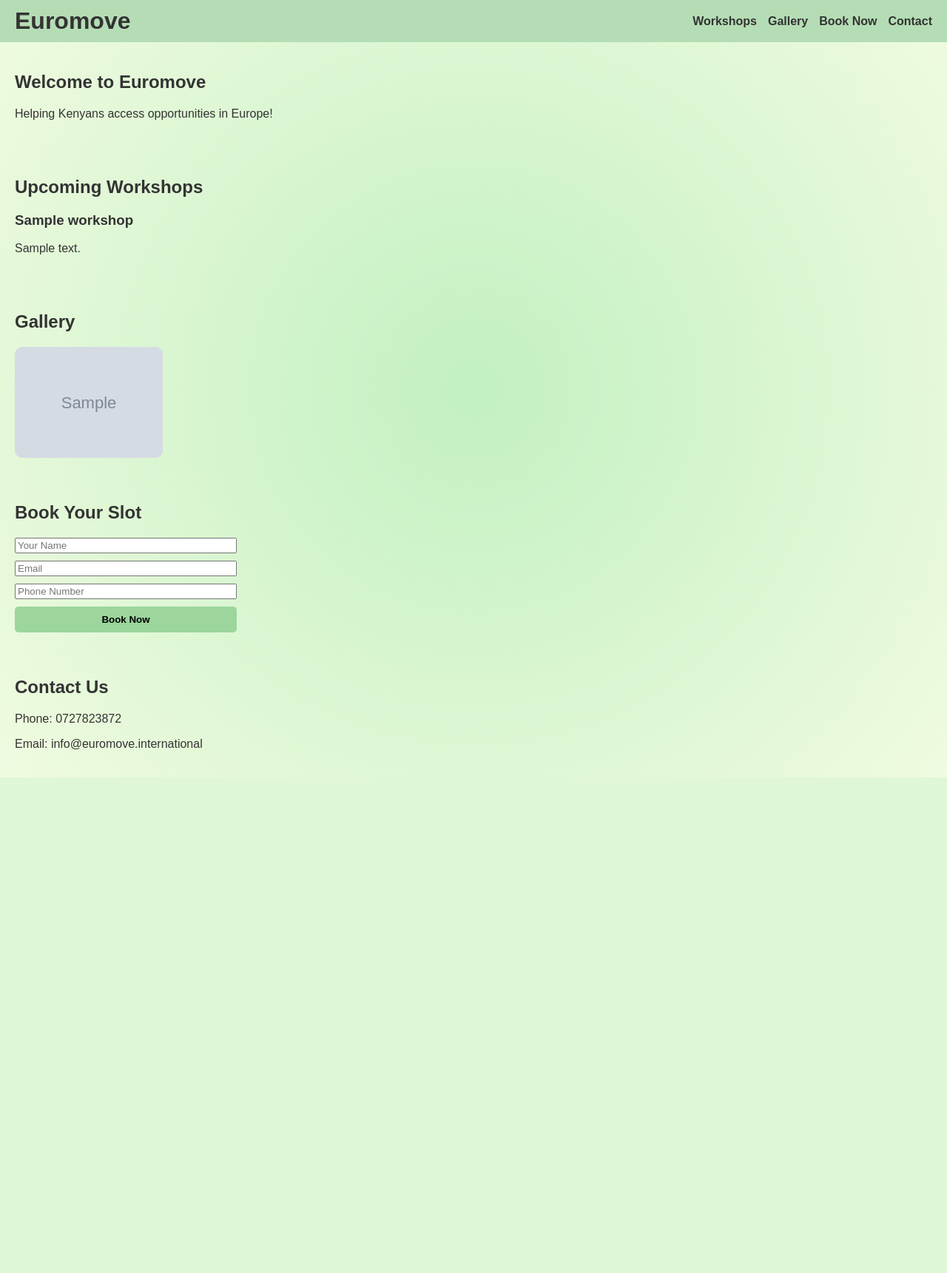
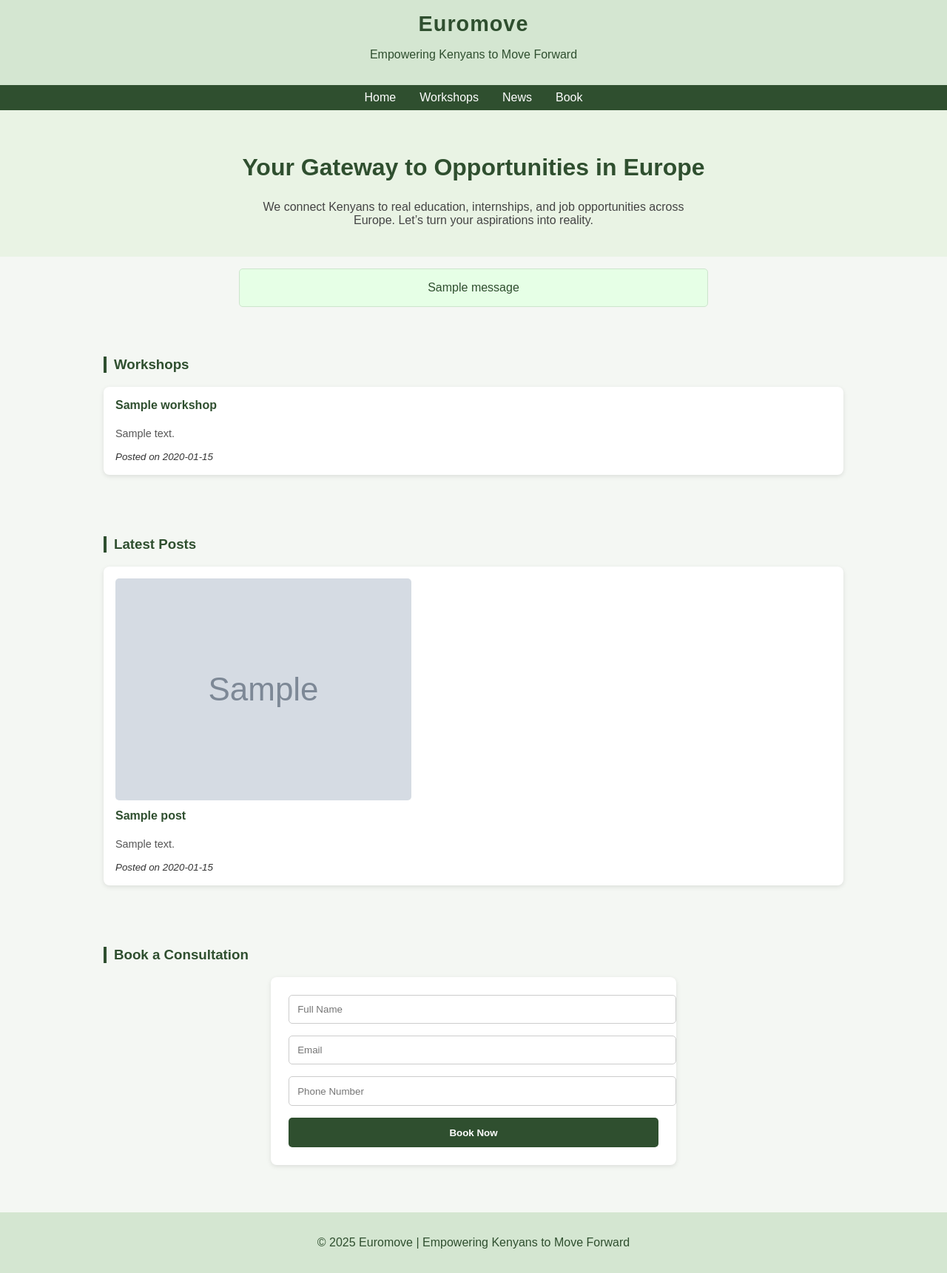
Before and after one commit to sambiketi/euromove10, a Flask app: template templates/frontend.html in a window 1280 px wide. Shown: the whole page at 74% size. Before the commit the page ends 1051 px from the top, so only its background shows below. Run offline with Flask 3, Linux system fonts and the light colour scheme; tables that the repository leaves empty hold one stand-in row (values such as "Sample post"); the template is opened without the code that fills it: values that come from a table or form of the project are taken from there, most other values are stand-ins (such as "Sample title", 1, 10 or a date in 2020); grey boxes marked "Sample" are stand-in pictures; one stand-in notice (Sample message) is shown; some libraries are stand-ins or nearby versions.

Commit message:
front end logic added

```diff
--- a/templates/frontend.html
+++ b/templates/frontend.html
@@ -3,92 +3,230 @@
 <head>
     <meta charset="UTF-8">
     <meta name="viewport" content="width=device-width, initial-scale=1.0">
-<title>Euromove</title>
+    <title>Euromove | Empowering Kenyans to Move Forward</title>
     <style>
         body {
-    font-family: Arial, sans-serif;
-    margin:0; padding:0;
-    background: radial-gradient(circle, #c2f0c2 0%, #f0fbe0 100%);
-    color:#333;
+            margin: 0;
+            font-family: "Poppins", sans-serif;
+            background-color: #f4f7f3;
+            color: #333;
         }
+
         header {
-    display:flex; justify-content:space-between; align-items:center;
-    padding:10px 20px; background:#b5ddb5;
+            background-color: #d4e6d1;
+            color: #2f4f2f;
+            text-align: center;
+            padding: 1rem 0;
+            box-shadow: 0 2px 4px rgba(0,0,0,0.1);
         }
+
         header h1 {
-    font-weight:bold; font-size:2em; margin:0;
+            margin: 0;
+            font-size: 1.8rem;
+            letter-spacing: 1px;
         }
-nav { display:flex; gap:15px;}
-a { text-decoration:none; color:#333; font-weight:bold; }
-section { padding:20px; }
-.gallery { display:flex; flex-wrap:wrap; gap:10px; }
-.gallery img { width:200px; border-radius:10px; transition: transform .3s;}
-.gallery img:hover { transform: scale(1.05);}
-form { display:flex; flex-direction:column; max-width:300px; gap:10px;}
-button { background:#9cd69c; border:none; padding:10px; font-weight:bold; cursor:pointer; border-radius:5px;}
+
+        nav {
+            background-color: #2f4f2f;
+            color: white;
+            display: flex;
+            justify-content: center;
+            padding: 0.5rem 0;
+        }
+
+        nav a {
+            color: white;
+            text-decoration: none;
+            margin: 0 1rem;
+            font-weight: 500;
+        }
+
+        nav a:hover {
+            text-decoration: underline;
+        }
+
+        .hero {
+            text-align: center;
+            padding: 2rem 1rem;
+            background-color: #e9f3e4;
+        }
+
+        .hero h2 {
+            color: #2f4f2f;
+            font-size: 2rem;
+        }
+
+        .hero p {
+            max-width: 600px;
+            margin: 0.5rem auto;
+            color: #444;
+        }
+
+        .section {
+            padding: 2rem 1rem;
+            max-width: 1000px;
+            margin: auto;
+        }
+
+        .section h3 {
+            color: #2f4f2f;
+            border-left: 4px solid #2f4f2f;
+            padding-left: 10px;
+        }
+
+        .posts, .workshops {
+            display: grid;
+            grid-template-columns: repeat(auto-fit, minmax(250px, 1fr));
+            gap: 1rem;
+            margin-top: 1rem;
+        }
+
+        .card {
+            background: white;
+            border-radius: 8px;
+            box-shadow: 0 2px 6px rgba(0,0,0,0.1);
+            padding: 1rem;
+        }
+
+        .card img {
+            max-width: 100%;
+            border-radius: 5px;
+            margin-bottom: 0.5rem;
+        }
+
+        .card h4 {
+            color: #2f4f2f;
+            margin-top: 0;
+        }
+
+        .card p {
+            color: #555;
+            font-size: 0.9rem;
+        }
+
+        form {
+            background: white;
+            padding: 1.5rem;
+            border-radius: 8px;
+            box-shadow: 0 2px 6px rgba(0,0,0,0.1);
+            max-width: 500px;
+            margin: auto;
+        }
+
+        form input {
+            width: 100%;
+            padding: 0.7rem;
+            margin-bottom: 1rem;
+            border: 1px solid #ccc;
+            border-radius: 5px;
+        }
+
+        form button {
+            width: 100%;
+            background-color: #2f4f2f;
+            color: white;
+            border: none;
+            padding: 0.8rem;
+            border-radius: 5px;
+            cursor: pointer;
+            font-weight: bold;
+        }
+
+        form button:hover {
+            background-color: #3b5f3b;
+        }
+
+        footer {
+            background-color: #d4e6d1;
+            text-align: center;
+            padding: 1rem;
+            color: #2f4f2f;
+            margin-top: 2rem;
+        }
+
+        .flash {
+            text-align: center;
+            padding: 1rem;
+            background-color: #e6ffe6;
+            color: #2f4f2f;
+            margin: 1rem auto;
+            max-width: 600px;
+            border: 1px solid #cce5cc;
+            border-radius: 5px;
+        }
     </style>
 </head>
 <body>
     <header>
         <h1>Euromove</h1>
-    <nav>
-        <a href="#workshops">Workshops</a>
-        <a href="#gallery">Gallery</a>
-        <a href="#book">Book Now</a>
-        <a href="#contact">Contact</a>
-    </nav>
+        <p>Empowering Kenyans to Move Forward</p>
     </header>
 
-<section id="welcome">
-    <h2>Welcome to Euromove</h2>
-    <p>Helping Kenyans access opportunities in Europe!</p>
+    <nav>
+        <a href="#">Home</a>
+        <a href="#workshops">Workshops</a>
+        <a href="#posts">News</a>
+        <a href="#book">Book</a>
+    </nav>
+
+    <section class="hero">
+        <h2>Your Gateway to Opportunities in Europe</h2>
+        <p>We connect Kenyans to real education, internships, and job opportunities across Europe. Let’s turn your aspirations into reality.</p>
     </section>
 
-<section id="workshops">
-    <h2>Upcoming Workshops</h2>
+    {% with messages = get_flashed_messages(with_categories=true) %}
+      {% if messages %}
+        {% for category, message in messages %}
+          <div class="flash">{{ message }}</div>
+        {% endfor %}
+      {% endif %}
+    {% endwith %}
+
+    <section id="workshops" class="section">
+        <h3>Workshops</h3>
+        <div class="workshops">
             {% for ws in workshops %}
-        <div>
-            <h3>{{ ws.title }}</h3>
-            <p>{{ ws.description }}</p>
+            <div class="card">
+                <h4>{{ ws.title }}</h4>
+                <p>{{ ws.description[:150] }}{% if ws.description|length > 150 %}...{% endif %}</p>
+                <small><em>Posted on {{ ws.date_posted.strftime('%Y-%m-%d') }}</em></small>
             </div>
-    {% endfor %}
-</section>
-
-<section id="gallery">
-    <h2>Gallery</h2>
-    <div class="gallery">
-        {% for post in posts %}
-            {% if post.image_url %}
-                <img src="{{ post.image_url }}" alt="{{ post.title }}">
-            {% endif %}
+            {% else %}
+            <p>No workshops yet.</p>
             {% endfor %}
         </div>
     </section>
 
-<section id="book">
-    <h2>Book Your Slot</h2>
-    <form method="POST" action="/book">
-        <input type="text" name="name" placeholder="Your Name" required>
+    <section id="posts" class="section">
+        <h3>Latest Posts</h3>
+        <div class="posts">
+            {% for post in posts %}
+            <div class="card">
+                {% if post.image_url %}
+                    <img src="{{ post.image_url }}" alt="{{ post.title }}">
+                {% endif %}
+                <h4>{{ post.title }}</h4>
+                <p>{{ post.content[:200] }}{% if post.content|length > 200 %}...{% endif %}</p>
+                <small><em>Posted on {{ post.date_posted.strftime('%Y-%m-%d') }}</em></small>
+            </div>
+            {% else %}
+            <p>No posts yet.</p>
+            {% endfor %}
+        </div>
+    </section>
+
+    <section id="book" class="section">
+        <h3>Book a Consultation</h3>
+        <form method="POST" action="{{ url_for('book') }}">
+            <input type="text" name="name" placeholder="Full Name" required>
             <input type="email" name="email" placeholder="Email" required>
             <input type="text" name="number" placeholder="Phone Number" required>
             <button type="submit">Book Now</button>
         </form>
     </section>
 
-<section id="contact">
-    <h2>Contact Us</h2>
-    <p>Phone: 0727823872</p>
-    <p>Email: info@euromove.international</p>
-</section>
-
-<script>
-window.addEventListener('scroll', () => {
-    document.querySelectorAll('section').forEach(sec => {
-        const rect = sec.getBoundingClientRect();
-        if(rect.top < window.innerHeight) sec.style.opacity = 1;
-    });
-});
-</script>
-
+    <footer>
+        <p>© {{ datetime.utcnow().year }} Euromove | Empowering Kenyans to Move Forward</p>
+    </footer>
 </body>
 </html>
```
Lines whose indentation alone changed are shown as unchanged.
